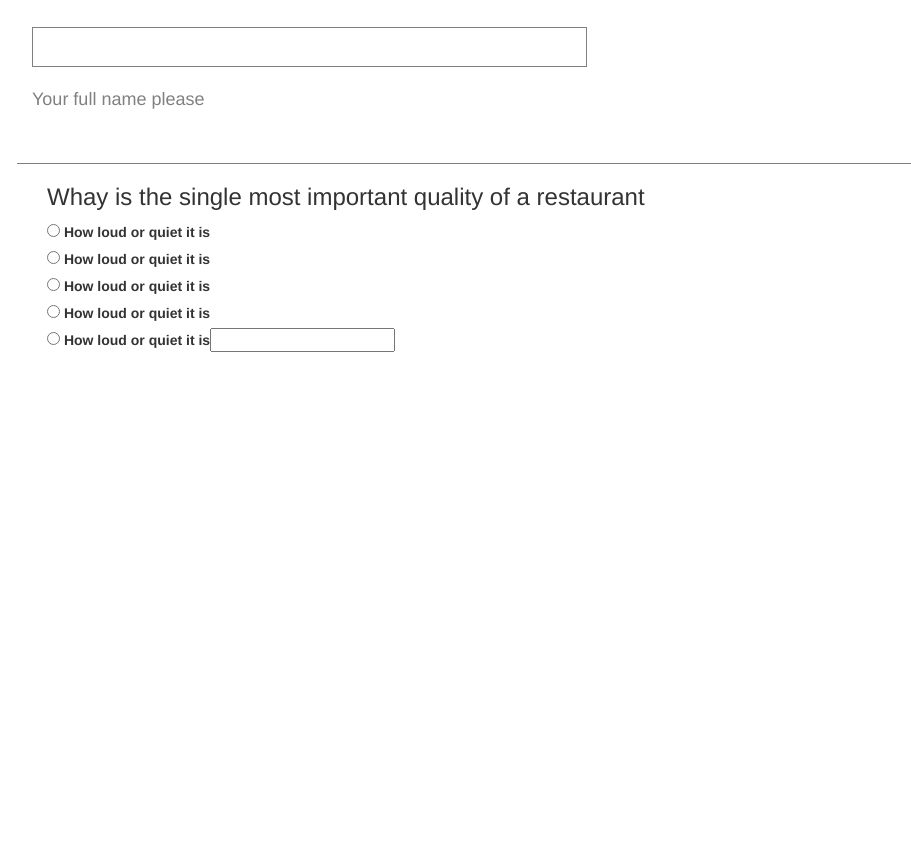
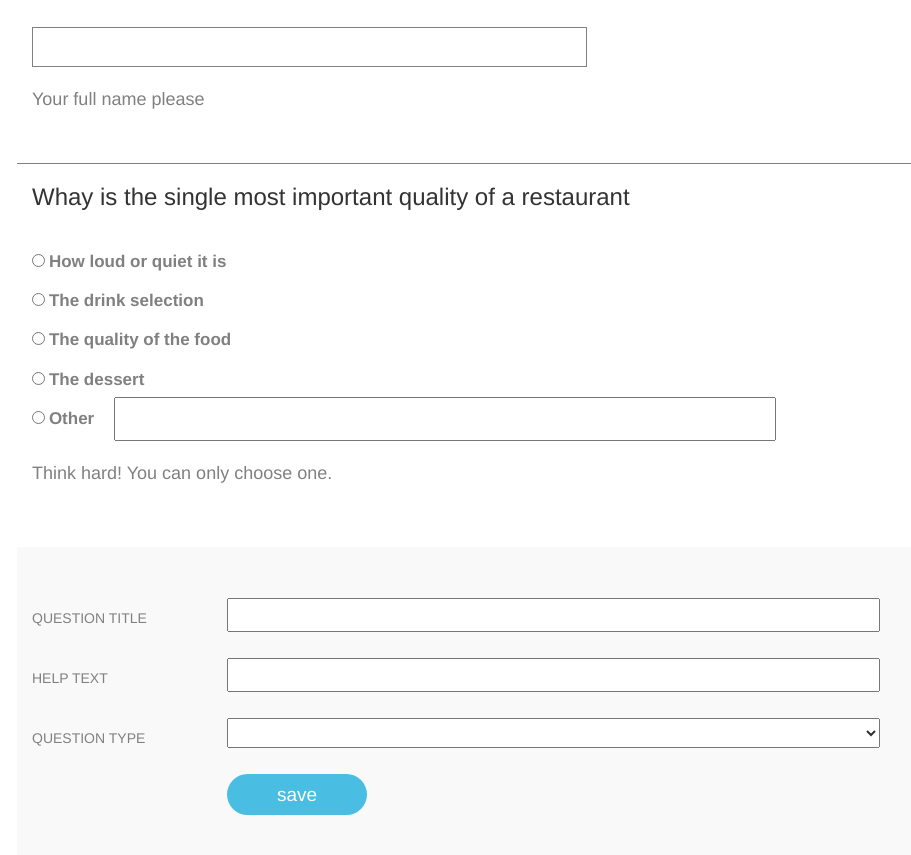
Before and after one commit to pzoa/formidable, a PHP site: page /edit.html in a window 1280 px wide. Shown: the part 443-1298 px from the top of the page, without its empty margins (38-949 px from the left). Before the commit the page ends 795 px from the top, so only its background shows below. Run offline with PHP 8.4, Linux system fonts and the light colour scheme; lists and menus that the app fills with data are empty.

Commit message:
section 5

```diff
--- a/edit.css
+++ b/edit.css
@@ -73,3 +73,59 @@ span{
 	color: gray;
 	padding-bottom: 10px;
 }
+
+.comen{
+	padding-bottom: 20px;
+	font-size: 18px;
+}
+
+.ca-3{
+	padding-bottom: 20px;
+}
+
+.cont-4{
+	padding-bottom: 30px;
+}
+
+.option{
+	font-size: 	17px;
+	color: gray;
+	padding-top: 10px;
+}
+
+.te{
+	margin-left: 20px;
+	padding-bottom: 10px;
+	padding-top: 10px;
+	width: 70%;
+	margin-bottom: 20px;
+}
+
+.cont-5{
+	background: #F9F9F9;
+	padding-top: 51px;
+}
+
+.pre{
+	padding-top: 10px;
+}
+
+.cu{
+	width: 100%;
+	margin-bottom: 26px;
+    padding-top: 5px;
+    padding-bottom: 5px;
+}
+
+.save{
+	padding-bottom: 7px;
+	padding-top: 7px;
+	padding-right: 50px;
+	padding-left: 50px;
+	font-size: 19px;
+	margin-bottom: 40px;
+	border-radius: 100px;
+	background: #4ABDE2;
+	border: none;
+	color: white;
+}
--- a/edit.html
+++ b/edit.html
@@ -42,20 +42,33 @@
 		</div>
 	</div>
 	<div class="container">
-		<div class="cont-4 roy">
-			<div class="col-lg-7 col-md-7 col-sm-7">
-				<h3>Whay is the single most important quality of  a restaurant</h3>
+		<div class="cont-4 row">
+			<div class="col-lg-10 col-md-10 col-sm-10">
+				<h3 class="ca-3">Whay is the single most important quality of  a restaurant</h3>
 				 <input id="option" type="radio" name="field">
-				 <label>How loud or quiet it is</label><br>
+				 <label class="option">How loud or quiet it is</label><br>
 				 <input id="option" type="radio" name="field">
-				 <label>How loud or quiet it is</label><br>
+				 <label class="option">The drink selection</label><br>
 				 <input id="option" type="radio" name="field">
-				 <label>How loud or quiet it is</label><br>
+				 <label class="option">The quality of the food</label><br>
 				 <input id="option" type="radio" name="field">
-				 <label>How loud or quiet it is</label><br>
+				 <label class="option">The dessert</label><br>
 				 <input id="option" type="radio" name="field">
-				 <label>How loud or quiet it is</label><input type="text" name=""><br>
-
+				 <label class="option">Other</label><input class="te" type="text" name=""><br>
+				 <p class="comen">Think hard! You can only choose one.</p>
+			</div>
+		</div>
+		<div class="cont-5 row">
+			<div class="con5 col-lg-2 col-md-2 col-sm-2">
+				<p class="pre">QUESTION TITLE</p><br>
+				<p class="pre">HELP TEXT</p><br>
+				<p class="pre">QUESTION TYPE</p><br>
+			</div>
+			<div class="con5-iz col-lg-7 col-md-7 col-sm-7">
+				<input class="cu" type="text"></input><br>
+				<input class="cu" type="text"></input><br>
+				<select class="cu"></select>
+				<input class="save" type="button" value="save"></input>
 			</div>
 		</div>
 	</div>
```
